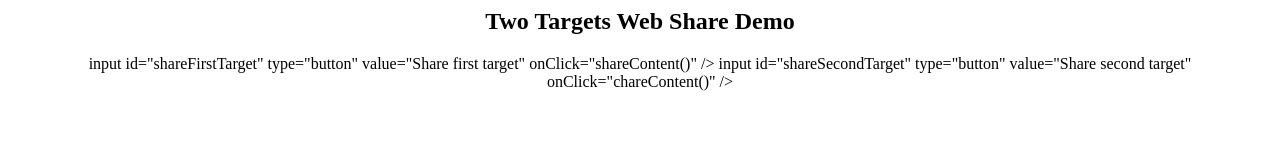
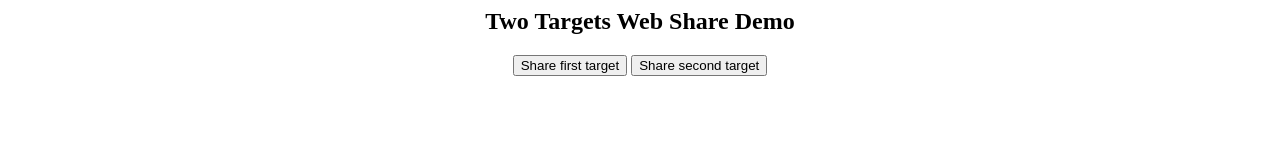
Before and after one commit to hassansalehe/WebShare2Targets, a plain HTML site: page index.html in a window 1280 px wide. Drawn offline with Linux system fonts and the light colour scheme.

Commit message:
Fix typos

```diff
--- a/index.html
+++ b/index.html
@@ -6,8 +6,8 @@
     <center>
       <h2> Two Targets Web Share Demo</h2>
 
-      input id="shareFirstTarget" type="button" value="Share first target" onClick="shareContent()" />
-      input id="shareSecondTarget" type="button" value="Share second target" onClick="chareContent()" />
+      <input id="shareFirstTarget" type="button" value="Share first target" onClick="shareContent()" />
+      <input id="shareSecondTarget" type="button" value="Share second target" onClick="shareContent()" />
     </center>
   </body>
   <script>
```
